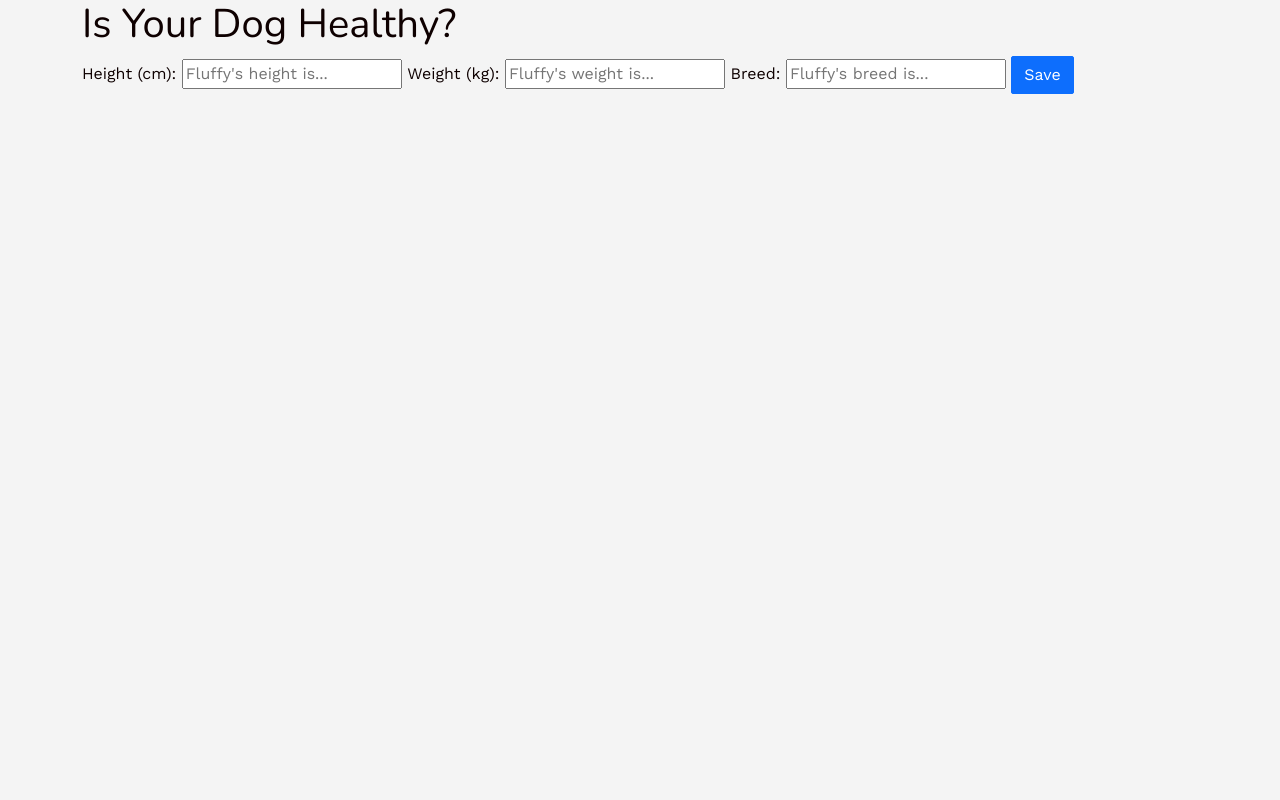
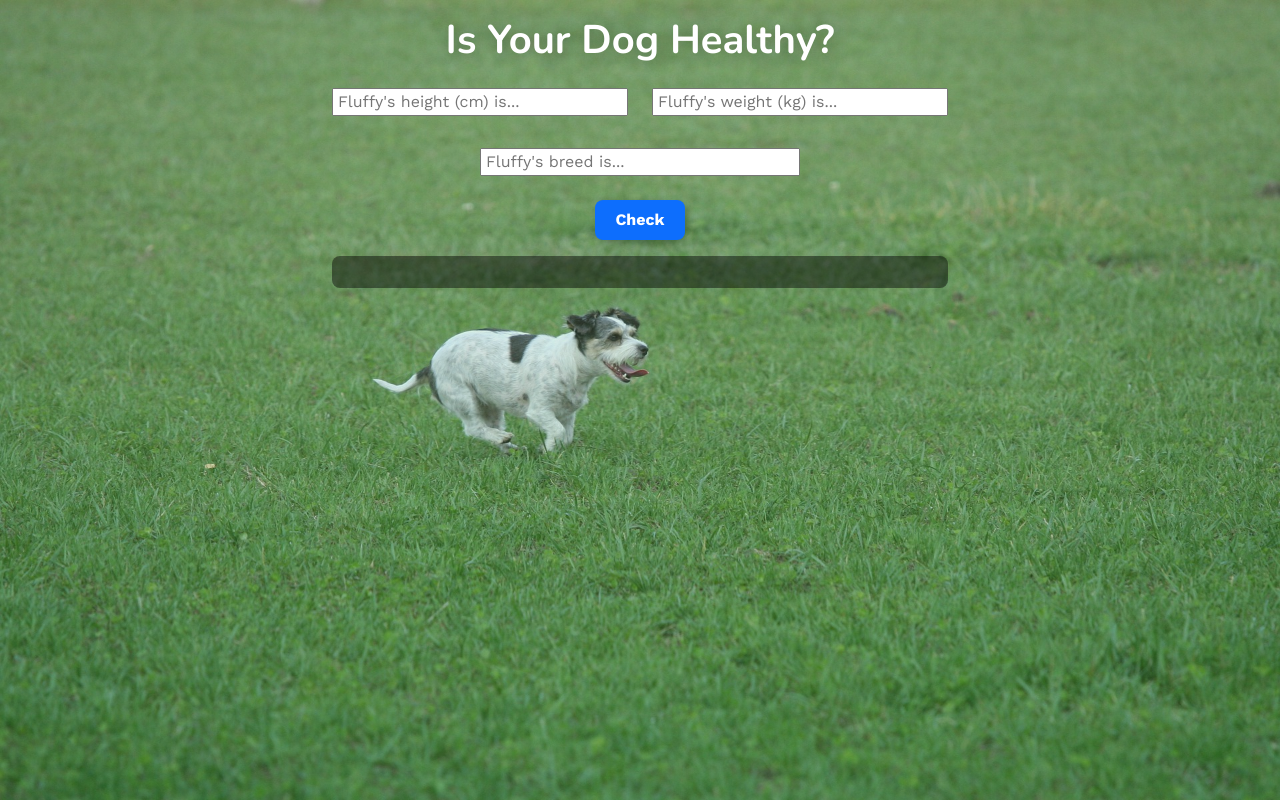
Before and after one commit to VeganBt/healthy-dog-calculator, a Rails app: page / in a window 1280 px wide. Run offline with Rails 7, Linux system fonts and the light colour scheme; style sheets or scripts are compiled from the project's sources; some libraries are stand-ins or nearby versions.

Commit message:
added styling for form, button and text

```diff
--- a/app/assets/stylesheets/components/_button.scss
+++ b/app/assets/stylesheets/components/_button.scss
@@ -0,0 +1,11 @@
+.form-btn {
+  border-radius: 8px;
+  text-align: center;
+  color: $white;
+  background-color: $primary;
+  padding: 0.5rem 1.25rem;
+  border: 0;
+  box-shadow: 2px 2px 8px rgba(0, 0, 0, 0.205);
+  font-weight: bold;
+
+}
--- a/app/assets/stylesheets/components/_form.scss
+++ b/app/assets/stylesheets/components/_form.scss
@@ -0,0 +1,15 @@
+input {
+  width: 100%;
+  padding: 0 0.25em;
+}
+
+.form-top {
+  padding: 1rem 0;
+}
+
+.form-bottom {
+  display: flex;
+  flex-direction: column;
+  align-items: center;
+  padding: 1rem 0;
+}
--- a/app/assets/stylesheets/pages/_home.scss
+++ b/app/assets/stylesheets/pages/_home.scss
@@ -1 +1,24 @@
 // Specific CSS for your home-page
+#banner-title {
+  text-align: center;
+  color: white;
+  text-shadow: 2px 2px 16px rgba(0, 0, 0, 0.267);
+  font-weight: bolder;
+}
+
+body {
+  padding-top: 1rem;
+  background-image:
+    linear-gradient(rgba(255, 255, 194, 0.199), rgba(26, 130, 39, 0.18)), url('bg.jpg');
+  background-repeat: no-repeat;
+  background-size: cover;
+  min-height: 100vh;
+  min-width: 100vw;
+}
+
+.results {
+  color: white;
+  border-radius: 8px;
+  background-color: rgba(0, 0, 0, 0.452);
+  padding: 1rem;
+}
--- a/app/views/layouts/application.html.erb
+++ b/app/views/layouts/application.html.erb
@@ -13,7 +13,7 @@
   </head>
 
   <body>
-    <div class="container">
+    <div class="container w-50">
       <%= yield %>
     </div>
   </body>
--- a/app/views/pages/home.html.erb
+++ b/app/views/pages/home.html.erb
@@ -4,16 +4,25 @@
                 method: :post,
                 data: { form_target: "form",
                         action: "submit->form#showResults" } do |form| %>
-    <%= form.label :height, "Height (cm):" %>
-    <%= form.text_field :height, required: true, placeholder: "Fluffy's height is..." %>
-    <%= form.label :weight, "Weight (kg):" %>
-    <%= form.text_field :weight, required: true, placeholder: "Fluffy's weight is..." %>
-    <%= form.label :breed, "Breed:" %>
-    <datalist id="breed" data-form-target="suggestions">
-    <!-- inject suggestions here -->
-    </datalist>
-    <%= form.search_field :breed, required: true, list: "breed", placeholder: "Fluffy's breed is...", data: { action: "input->form#getDogInfo" } %>
-    <%= form.button :submit, data: { form_target: "submit"}, class: "btn btn-primary" %>
+    <div class="row form-top">
+      <div class="col-12 col-sm-6">
+        <%= form.text_field :height, required: true, placeholder: "Fluffy's height (cm) is..." %>
+      </div>
+      <div class="col-12 col-sm-6">
+        <%= form.text_field :weight, required: true, placeholder: "Fluffy's weight (kg) is..." %>
+      </div>
+      <br>
+    </div>
+    <div class="row d-flex flex-column align-items-center">
+      <div class="col-12 col-sm-6 form-bottom">
+        <datalist id="breed" data-form-target="suggestions">
+        <!-- inject suggestions here -->
+        </datalist>
+        <%= form.search_field :breed, required: true, list: "breed", placeholder: "Fluffy's breed is...", data: { action: "input->form#getDogInfo" } %>
+        <br>
+        <%= form.button "Check", data: { form_target: "submit"}, class: "form-btn" %>
+      </div>
+    </div>
   <% end %>
 
   <div class="results" data-form-target="results">
```
Also changed, not shown: app/assets/images/bg.jpg (added).
